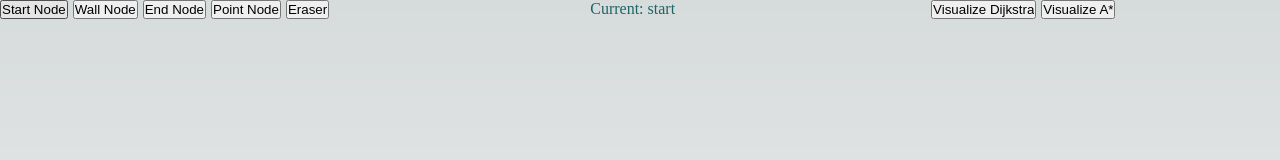
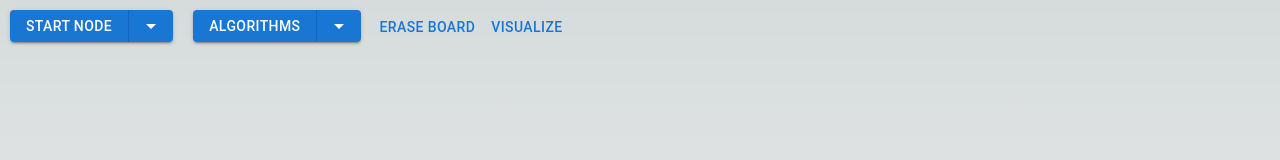
Before and after one commit to omarabdiwali/dijkstra-visualizer, a Next.js app: page / in a window 1280 px wide. Shown: the top 160 px of the page. Built offline with nearby package versions, Linux system fonts and the light colour scheme.

Commit message:
updated buttons

```diff
--- a/package.json
+++ b/package.json
@@ -9,9 +9,14 @@
     "lint": "next lint"
   },
   "dependencies": {
+    "@emotion/react": "^11.11.0",
+    "@emotion/styled": "^11.11.0",
+    "@mui/icons-material": "^5.11.16",
+    "@mui/material": "^5.12.3",
     "eslint": "8.37.0",
     "eslint-config-next": "13.2.4",
     "next": "13.2.4",
+    "notistack": "^3.0.1",
     "react": "18.2.0",
     "react-dom": "18.2.0",
     "react-window-size-listener": "^1.5.4"
--- a/pages/_app.js
+++ b/pages/_app.js
@@ -1,5 +1,10 @@
 import '@/styles/globals.css'
+import { SnackbarProvider } from 'notistack';
 
 export default function App({ Component, pageProps }) {
-  return <Component {...pageProps} />
+  return (
+    <SnackbarProvider preventDuplicate>
+      <Component {...pageProps} />
+    </SnackbarProvider>
+  )
 }
--- a/pages/index.js
+++ b/pages/index.js
@@ -1,7 +1,10 @@
 import { useState, useEffect } from "react"
+import { useSnackbar } from 'notistack';
 import styles from "@/styles/Home.module.css"
 import WindowSizeListener from "react-window-size-listener";
 import { createMaze, getAStarPath, getDijkstraPath, getSquare } from "@/utils/helperFunctions";
+import Dropdown from "@/utils/dropdown";
+import { Button } from "@mui/material";
 
 export default function Home() {
   const WIDTH = 55;
@@ -18,6 +21,11 @@ export default function Home() {
   const [current, setCurrent] = useState("start");
   const [count, setCount] = useState(0);
   const [hold, setHold] = useState(false);
+  const [algorithm, setAlgorithm] = useState("Visualize");
+  const { enqueueSnackbar } = useSnackbar();
+
+  const nodes = ["Start Node", "Point Node", "Wall Node", "End Node", "Eraser"];
+  const algos = ["Dijkstra's Algorithm", "A* Search"];
 
   for (let i = 1; i <= WIDTH; i++) {
     rowLength.push(i);
@@ -31,17 +39,17 @@ export default function Home() {
     setOffset(document.getElementById("board").getBoundingClientRect());
   }, [])
 
-  const changeCurrent = (e) => {
-    if (e.target.value == "Start Node") {
+  const changeCurrent = (option) => {
+    if (option == "Start Node") {
       setCurrent("start");
-    } else if (e.target.value == "Wall Node") {
+    } else if (option == "Wall Node") {
       setCurrent("wall");
-    } else if (e.target.value == "Point Node") {
+    } else if (option == "Point Node") {
       setCurrent("point");
-    } else if (e.target.value == "Eraser") {
+    } else if (option == "Eraser") {
       setCurrent("erase");
-    } else {
-      setCurrent("end")
+    } else if (option == "End Node") {
+      setCurrent("end");
     }
   }
 
@@ -72,20 +80,18 @@ export default function Home() {
     checkCollisions(pos, sq);
     checkCollisions(pos, sq, "points", true);
 
-    setCurrent("end");
+    // setCurrent("end");
   }
 
-  const findPath = async (e) => {
-    if (!start || !end) {
+  const findPath = async (option) => {
+    if (!start || !end || current.includes("Running")) {
       return;
     }
 
-    if (e.target.value == "Visualize Dijkstra") {
-      setCurrent("Running Dijkstra...");
-      await getDijkstraPath(start, points, end, walls, WIDTH);
+    if (option.includes("Dijkstra")) {
+      setAlgorithm("Visualize Dijkstra");
     } else {
-      setCurrent("Running A*...");
-      return await getAStarPath(start, end, WIDTH, walls, points);
+      setAlgorithm("Visualize A*");
     }
   }
 
@@ -109,6 +115,7 @@ export default function Home() {
         sq.style.backgroundColor = "orange";
         setPoints(points => [...points, pos]);
         sq.innerText = `${count}`;
+        sq.classList.add(`${styles.noselect}`);
 
         setCount(count + 1);
 
@@ -184,22 +191,51 @@ export default function Home() {
       ifWalls ? setWalls(temp) : setPoints(temp);
       ifWalls ? null : sq.innerText = "";
 
-      if (order) orderPoints(temp);
+      if (order) {
+        orderPoints(temp);
+        sq.classList.remove(`${styles.noselect}`);
+      };
+    }
+  }
+
+  const eraseAll = () => {
+    for (let i = 1; i <= 1375; i++) {
+      let sq = getSquare(i, WIDTH);
+      sq.style.backgroundColor = "";
+      sq.classList = i % 2 === 0 ? `${styles.cell} ${styles.odd}` : `${styles.cell} ${styles.even}`;
+
+      if (i == start) {
+        sq.style.backgroundColor = "green"
+      } else if (i == end) {
+        sq.style.backgroundColor = "red";
+      } else if (walls.includes(i)) {
+        sq.style.backgroundColor = "black";
+      } else if (points.includes(i)) {
+        sq.style.backgroundColor = "orange";
+        sq.classList.add(`${styles.noselect}`);
+        sq.innerText = points.indexOf(i);
+      }
+    }
+  }
+
+  const runAlgorithm = async () => {
+    if (algorithm == "Visualize Dijkstra") {
+      await getDijkstraPath(start, points, end, walls, WIDTH);
+    } else if (algorithm == "Visualize A*") {
+      await getAStarPath(start, end, WIDTH, walls, points);
+    } else {
+      console.log(algorithm);
+      enqueueSnackbar("Select an algorithm", { variant: "info", autoHideDuration: 3000 });
     }
   }
 
 
   return (
-    <div>
-      <input type="button" value="Start Node" onClick={e => changeCurrent(e)}></input>
-      <input style={{ marginLeft: "5px", marginRight: "5px" }} type="button" value="Wall Node" onClick={e => changeCurrent(e)}></input>
-      <input style={{ marginRight: "5px" }} type="button" value="End Node" onClick={e => changeCurrent(e)}></input>
-      <input style={{ marginRight: "5px" }} type="button" value="Point Node" onClick={e => changeCurrent(e)}></input>
-      <input style={{ marginRight: "5px" }} type="button" value="Eraser" onClick={e => changeCurrent(e)}></input>
-      {/* <input style={{ marginRight: "5px" }} type="button" value="Maze" onClick={drawMaze}></input> */}
-      <span style={{marginLeft: "20%", marginRight: "20%"}}>Current: {current}</span>
-      <input style={{ marginRight: "5px" }} type="button" value="Visualize Dijkstra" onClick={e => findPath(e)}></input>
-      <input type="button" value="Visualize A*" onClick={e => findPath(e)}></input>
+    <>
+      <Dropdown options={nodes} onClick={changeCurrent} />
+      <Dropdown options={algos} title="Algorithms" onClick={findPath} />
+      <Button onClick={eraseAll}>Erase Board</Button>
+      <Button onClick={runAlgorithm}>{algorithm}</Button>
       <div className={styles.App}>
         <WindowSizeListener onResize={() => {
           setOffset(document.getElementById("board").getBoundingClientRect());
@@ -220,6 +256,6 @@ export default function Home() {
           </div>
         </WindowSizeListener>
       </div>
-    </div>
+    </>
   )
 }
--- a/styles/Home.module.css
+++ b/styles/Home.module.css
@@ -39,3 +39,13 @@
   -o-transition: background-color 3s ease;
   transition: background-color 3s ease;
 }
+
+.noselect {
+  -webkit-touch-callout: none; /* iOS Safari */
+    -webkit-user-select: none; /* Safari */
+     -khtml-user-select: none; /* Konqueror HTML */
+       -moz-user-select: none; /* Old versions of Firefox */
+        -ms-user-select: none; /* Internet Explorer/Edge */
+            user-select: none; /* Non-prefixed version, currently
+                                  supported by Chrome, Edge, Opera and Firefox */
+}
--- /dev/null
+++ b/utils/dropdown.js
@@ -0,0 +1,87 @@
+import { useState, useRef, Fragment } from 'react';
+import Button from '@mui/material/Button';
+import ButtonGroup from '@mui/material/ButtonGroup';
+import ArrowDropDownIcon from '@mui/icons-material/ArrowDropDown';
+import ClickAwayListener from '@mui/material/ClickAwayListener';
+import Grow from '@mui/material/Grow';
+import Paper from '@mui/material/Paper';
+import Popper from '@mui/material/Popper';
+import MenuItem from '@mui/material/MenuItem';
+import MenuList from '@mui/material/MenuList';
+
+export default function Dropdown({ title = null, options, onClick }) {
+  const [open, setOpen] = useState(false);
+  const [selectedIndex, setSelectedIndex] = useState(0);
+  const anchorRef = useRef(null);
+
+  const handleMenuItemClick = (event, index, option) => {
+    setSelectedIndex(index);
+    onClick(option);
+    setOpen(false);
+  };
+
+  const handleToggle = () => {
+    setOpen((prevOpen) => !prevOpen);
+  };
+
+  const handleClose = (event) => {
+    if (anchorRef.current && anchorRef.current.contains(event.target)) {
+      return;
+    }
+
+    setOpen(false);
+  };
+
+  return (
+    <Fragment>
+      <ButtonGroup style={{ margin: "10px", height: "2rem" }} variant="contained" ref={anchorRef} aria-label="split button">
+        <Button onClick={handleToggle}>{!title ? options[selectedIndex] : title}</Button>
+        <Button
+          size="small"
+          aria-controls={open ? 'split-button-menu' : undefined}
+          aria-expanded={open ? 'true' : undefined}
+          aria-label="select merge strategy"
+          aria-haspopup="menu"
+          onClick={handleToggle}
+        >
+          <ArrowDropDownIcon />
+        </Button>
+      </ButtonGroup>
+      <Popper
+        sx={{
+          zIndex: 1,
+        }}
+        open={open}
+        anchorEl={anchorRef.current}
+        role={undefined}
+        transition
+        disablePortal
+      >
+        {({ TransitionProps, placement }) => (
+          <Grow
+            {...TransitionProps}
+            style={{
+              transformOrigin:
+                placement === 'bottom' ? 'center top' : 'center bottom',
+            }}
+          >
+            <Paper>
+              <ClickAwayListener onClickAway={handleClose}>
+                <MenuList id="split-button-menu" autoFocusItem>
+                  {options.map((option, index) => (
+                    <MenuItem
+                      key={option}
+                      onClick={(event) => handleMenuItemClick(event, index, option)}
+                    >
+                      {option}
+                    </MenuItem>
+                  ))}
+                </MenuList>
+              </ClickAwayListener>
+            </Paper>
+          </Grow>
+        )}
+      </Popper>
+    </Fragment>
+  );
+}
```
Also changed, not shown: 1 other file (tests, documents, lock files or other folders).
